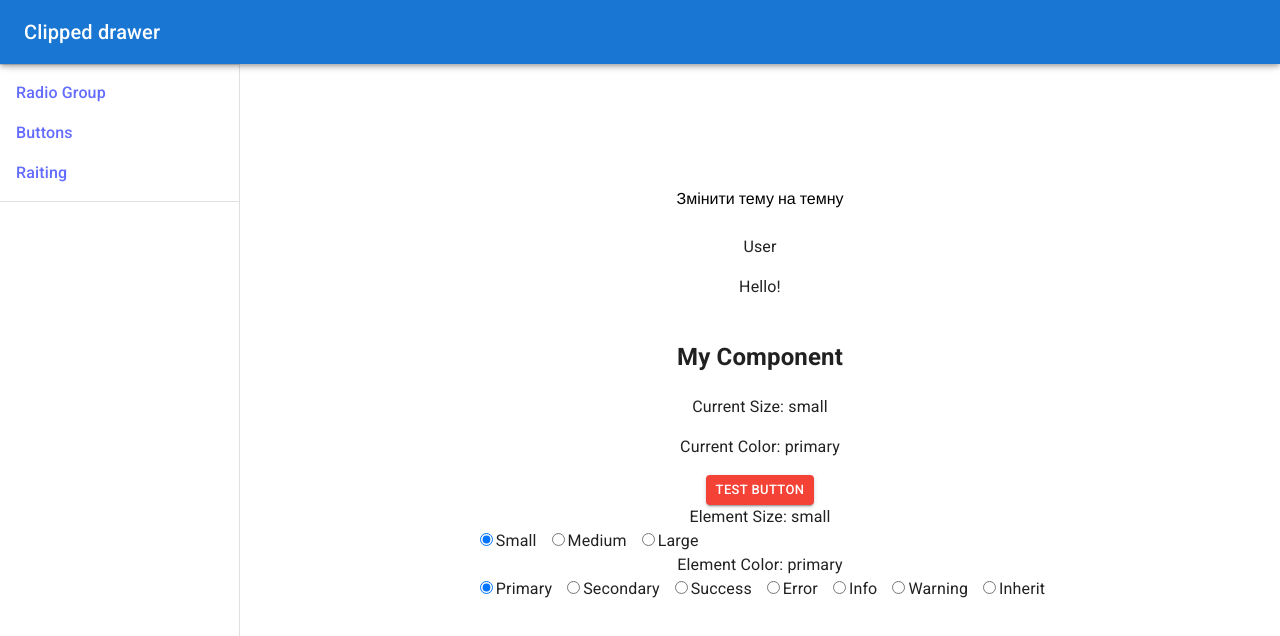
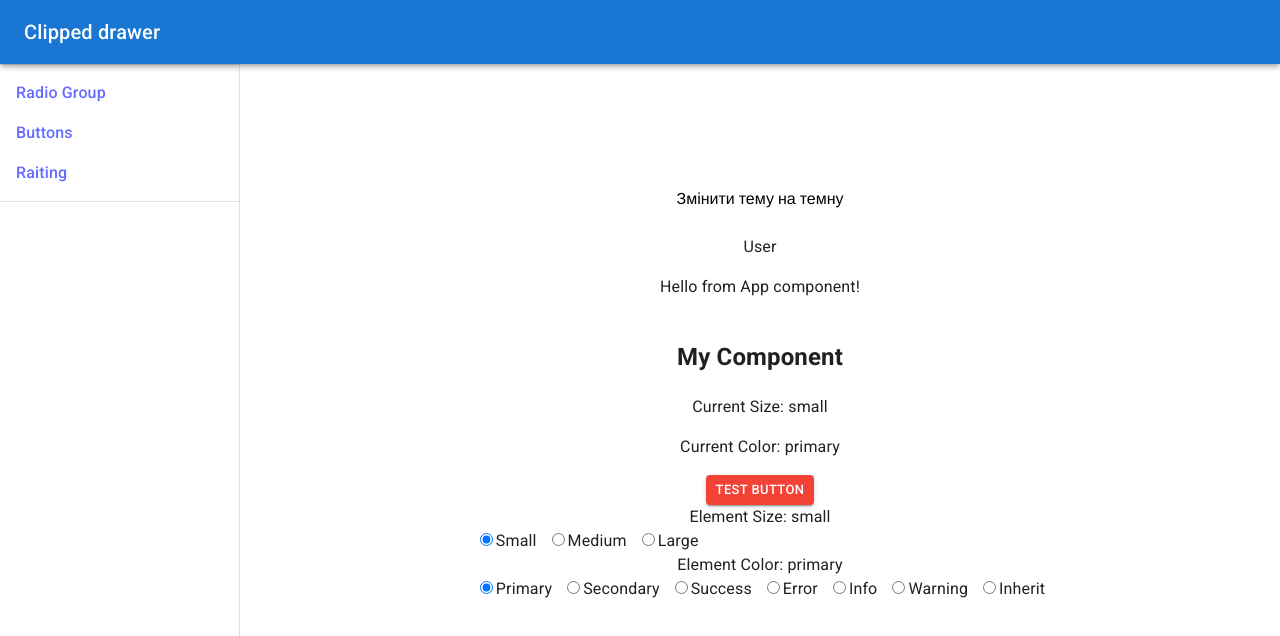
Before and after one commit to ybabenkoJapp/react-tutorial-and-components, a React (Vite) app: page / in a window 1280 px wide. Shown: the top 636 px of the page. Built offline with nearby package versions, Linux system fonts and the light colour scheme; no server answers; a web font is replaced by a local one.

Commit message:
refactor(App.ts): cleanup code

```diff
--- a/src/App.tsx
+++ b/src/App.tsx
@@ -31,11 +31,12 @@ export default function App() {
       </ThemeProvider>
 
       <MyCustomThemeWrapper>
-        {/* <Button variant="text">Text</Button> */}
-        {/* <Button variant="contained">Contained</Button>
-        <Button variant="outlined">Outlined</Button> */}
-        <div>Hello!</div>
-        <MyTestComponent></MyTestComponent>
+        <div>Hello from App component!</div>
+        <MyTestComponent>
+          <Button variant="contained">Contained</Button>
+          <Button variant="outlined">Outlined</Button>
+          <Button variant="text">Text</Button>
+        </MyTestComponent>
       </MyCustomThemeWrapper>
     </div>
   );
```
